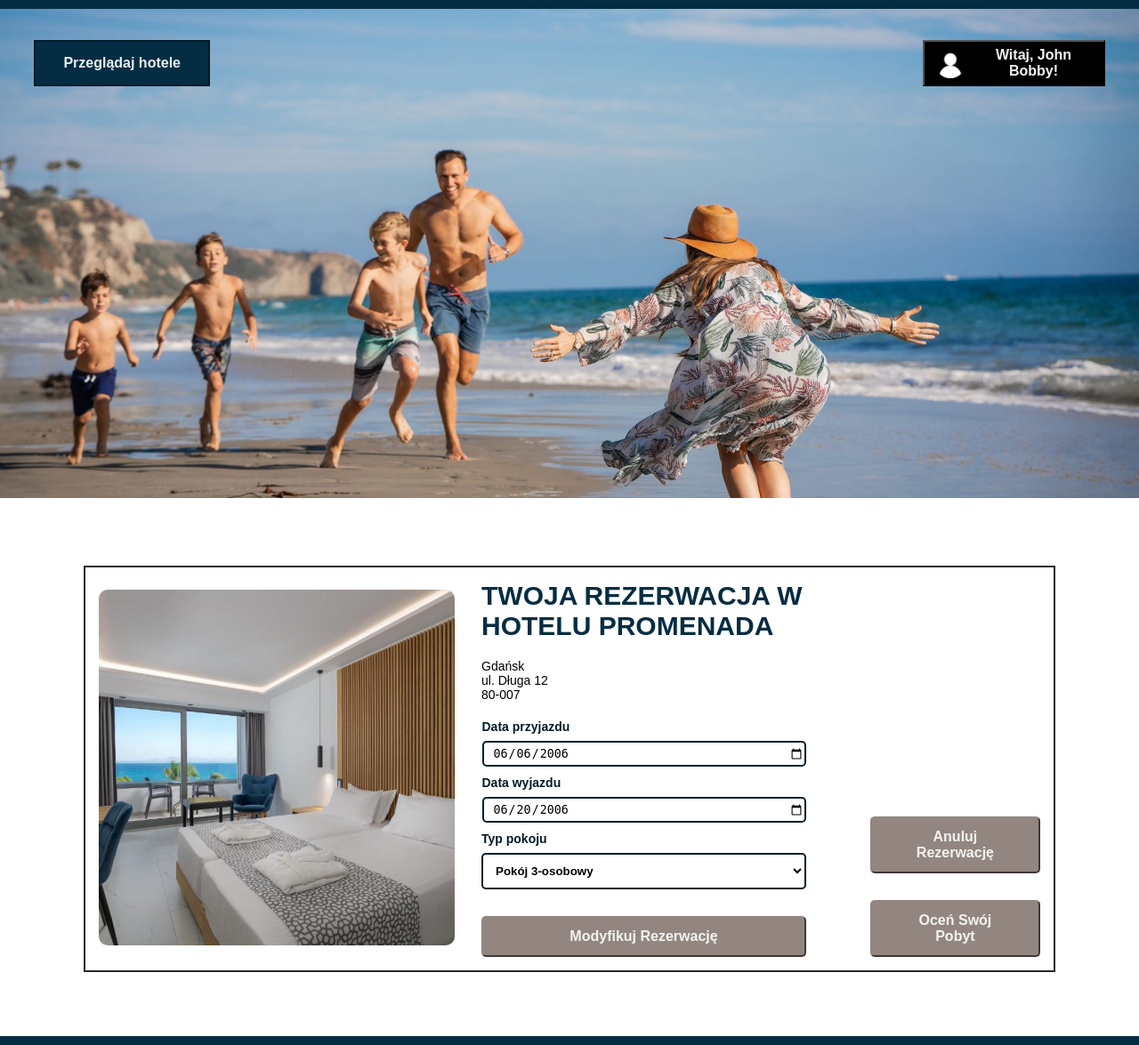
After one commit to jf3112/HotelsApp, a Flask app: template website/templates/my-reservations.html in a window 1280 px wide. The commit adds this page. Shown: the whole page at 89% size. Run offline with Flask 2, Linux system fonts and the light colour scheme; the template is opened without the code that fills it, so the values that code supplies are empty; some libraries are stand-ins or nearby versions.

Commit message:
my-account & my-reservations html files added

```diff
--- a/website/static/style.css
+++ b/website/static/style.css
@@ -47,6 +47,17 @@ a {
   right: 50px;
 }
 
+.hotels-btn {
+  position: absolute;
+  top: 3%;
+  left: 3%;
+  min-width: 12%;
+  text-align: center;
+  padding: 15px 20px;
+  border-radius: 0px;
+  border: 2px solid #021b28;
+}
+
 .btn:hover {
   background-color: #021b28;
   border-color: #021b28;
@@ -59,11 +70,11 @@ a {
 .drop-down-menu {
   position: absolute;
   min-width: 16%;
-  right: 5%;
+  right: 3%;
   top: 3%;
 }
 
-.menu-popup{
+.menu-popup {
   border: 1px solid #dfdbd9;
   position: absolute;
   top: 120%;
@@ -73,7 +84,7 @@ a {
   transition: transform 0.4s, top 0.4s;
 }
 
-.open-menu-popup{
+.open-menu-popup {
   visibility: visible;
   width: 100%;
   top: 240%;
@@ -81,8 +92,7 @@ a {
   transform: translate(-50%, -50%) scale(1);
 }
 
-
-.user-btn{
+.user-btn {
   padding: 3% 6% 3% 6%;
   width: 100%;
   background-color: #000;
@@ -406,3 +416,63 @@ label {
   border-radius: 5px;
   width: 365px;
 }
+
+.my-account {
+  display: flex;
+  flex-direction: column;
+  gap: 20px;
+  margin-top: 50px;
+  margin-bottom: 50px;
+}
+
+.save-btn {
+  margin-top: 20px;
+  align-self: center;
+  border-radius: 5px;
+  width: 365px;
+}
+
+/* SZCZEGÓŁY REZERWACJI */
+.booking-info {
+  width: 100%;
+  display: flex;
+  flex-direction: column;
+}
+
+.booking-details {
+  display: flex;
+  gap: 10px;
+  margin-top: 20px;
+  flex-direction: column;
+  align-self: flex-start;
+}
+
+.modify-btn {
+  margin-top: 20px;
+  align-self: center;
+  border-radius: 5px;
+  width: 365px;
+}
+
+.booking-img {
+  width: 400px;
+  height: 400px;
+}
+/* OPCJE DOTYCZĄCE REZERWACJI */
+
+.booking-options {
+  display: flex;
+  flex-direction: column;
+  justify-content: flex-end;
+  gap: 30px;
+  margin-right: 15px;
+  width: 40%;
+}
+
+.booking-hotel {
+  min-width: 1048px;
+}
+
+.my-booking-btn {
+  border-radius: 5px;
+}
--- a/website/templates/home.html
+++ b/website/templates/home.html
@@ -5,7 +5,7 @@
     <link rel="stylesheet" href="\static\style.css" />
 
     <meta name="viewport" content="width=device-width, initial-scale=1.0" />
-    <title>{% block title%} Home {% endblock %}</title>
+    <title>{% block title%}Strona Główna{% endblock %}</title>
   </head>
   <body>
     <header>
--- /dev/null
+++ b/website/templates/my-reservations.html
@@ -0,0 +1,121 @@
+<!DOCTYPE html>
+<html lang="en">
+  <head>
+    <meta charset="UTF-8" />
+    <link href="\static\style.css" rel="stylesheet" />
+
+    <meta name="viewport" content="width=device-width, initial-scale=1.0" />
+    <title>Moje Rezerwacje</title>
+  </head>
+  <body>
+    <header>
+      <img class="header-img" src="\static\img\people.jpg" />
+      <a class="btn hotels-btn" href="home-user.html"> Przeglądaj hotele </a>
+      <div class="drop-down-menu">
+        <button type="submit" class="user-btn" onclick="openMenuPopup()">
+          <img height="34px" src="\static\img\usericon.png" />
+          <p>Witaj, John Bobby!</p>
+        </button>
+        <div class="menu-popup" id="menu-popup">
+          <ul>
+            <li class="menu-items"><a href="my-account.html">Moje Konto</a></li>
+            <li class="menu-items">
+              <a href="my-reservations.html">Moje Rezerwacje</a>
+            </li>
+            <li class="menu-items"><a href="home.html">Wyloguj się</a></li>
+          </ul>
+        </div>
+      </div>
+    </header>
+    <!-- REZERWACJA -->
+    <article class="hotels">
+      <!-- HOTEL PROMENADA -->
+      <div class="hotel booking-hotel">
+        <div class="image-container">
+          <img
+            class="hotel-img booking-img"
+            src="\static\img\promenada.jpg"
+          />
+        </div>
+        <div class="booking-info">
+          <h2 class="hotel-name">Twoja rezerwacja w hotelu Promenada</h2>
+          <div class="hotel-address">
+            <p>Gdańsk</p>
+            <p class="address-details">ul.</p>
+            <p class="address-details">Długa</p>
+            <p class="address-details">12</p>
+            <p>80-007</p>
+          </div>
+          <form class="booking-details">
+            <div class="arrival-date-field popup-field">
+              <label for="arrivaldate">Data przyjazdu</label>
+              <input
+                type="date"
+                class="textfield"
+                id="arrivaldate"
+                name="arrivaldate"
+                value="2006-06-06"
+              />
+            </div>
+            <div class="leaving-date-field popup-field">
+              <label for="leavingdate">Data wyjazdu</label>
+              <input
+                type="date"
+                class="textfield"
+                id="leavingdate"
+                name="leavingdate"
+                value="2006-06-20"
+              />
+            </div>
+            <div class="popup-field">
+              <label for="room">Typ pokoju</label>
+              <select class="room-choice-list" name="room" id="room">
+                <option value="2">Pokój 2-osobowy</option>
+                <option selected value="3">Pokój 3-osobowy</option>
+                <option value="4">Pokój 4-osobowy</option>
+              </select>
+            </div>
+            <button class="booking-btn modify-btn" name="Reserve">
+              Modyfikuj Rezerwację
+            </button>
+          </form>
+        </div>
+        <div class="booking-options">
+          <button type="submit" class="booking-btn my-booking-btn">
+            Anuluj Rezerwację
+          </button>
+          <button type="submit" class="booking-btn my-booking-btn">
+            Oceń Swój Pobyt
+          </button>
+        </div>
+      </div>
+    </article>
+
+    <!-- JAKIŚ JS do popup'ów -->
+
+    <script>
+      let menuPopup = document.getElementById("menu-popup");
+      let bookingPopup = document.getElementById("booking-popup");
+
+      function openMenuPopup() {
+        if (!menuPopup.classList.contains("open-menu-popup")) {
+          menuPopup.classList.add("open-menu-popup");
+        } else if (menuPopup.classList.contains("open-menu-popup")) {
+          menuPopup.classList.remove("open-menu-popup");
+        }
+      }
+      function closeSignInPopup() {
+        menuPopup.classList.remove("open-menu-popup");
+      }
+
+      function openBookingPopup() {
+        bookingPopup.classList.add("open-popup");
+        menuPopup.classList.remove("open-popup");
+      }
+
+      function closeBookingPopup() {
+        bookingPopup.classList.remove("open-popup");
+      }
+    </script>
+  </body>
+</html>
```
Also changed, not shown: website/templates/home-user.html (+9 -8 lines), website/templates/my-account.html (added, +125 -0 lines).
